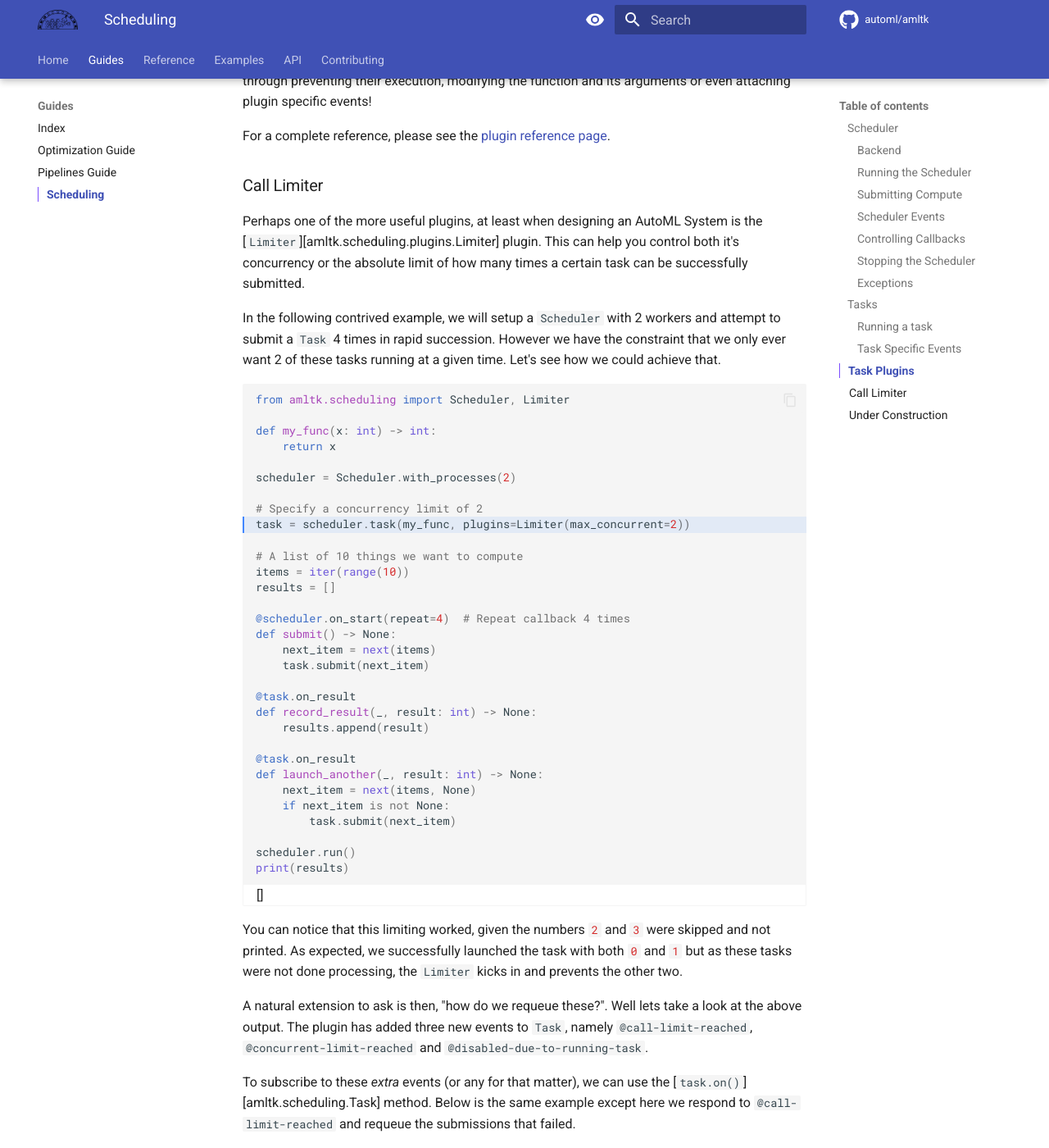
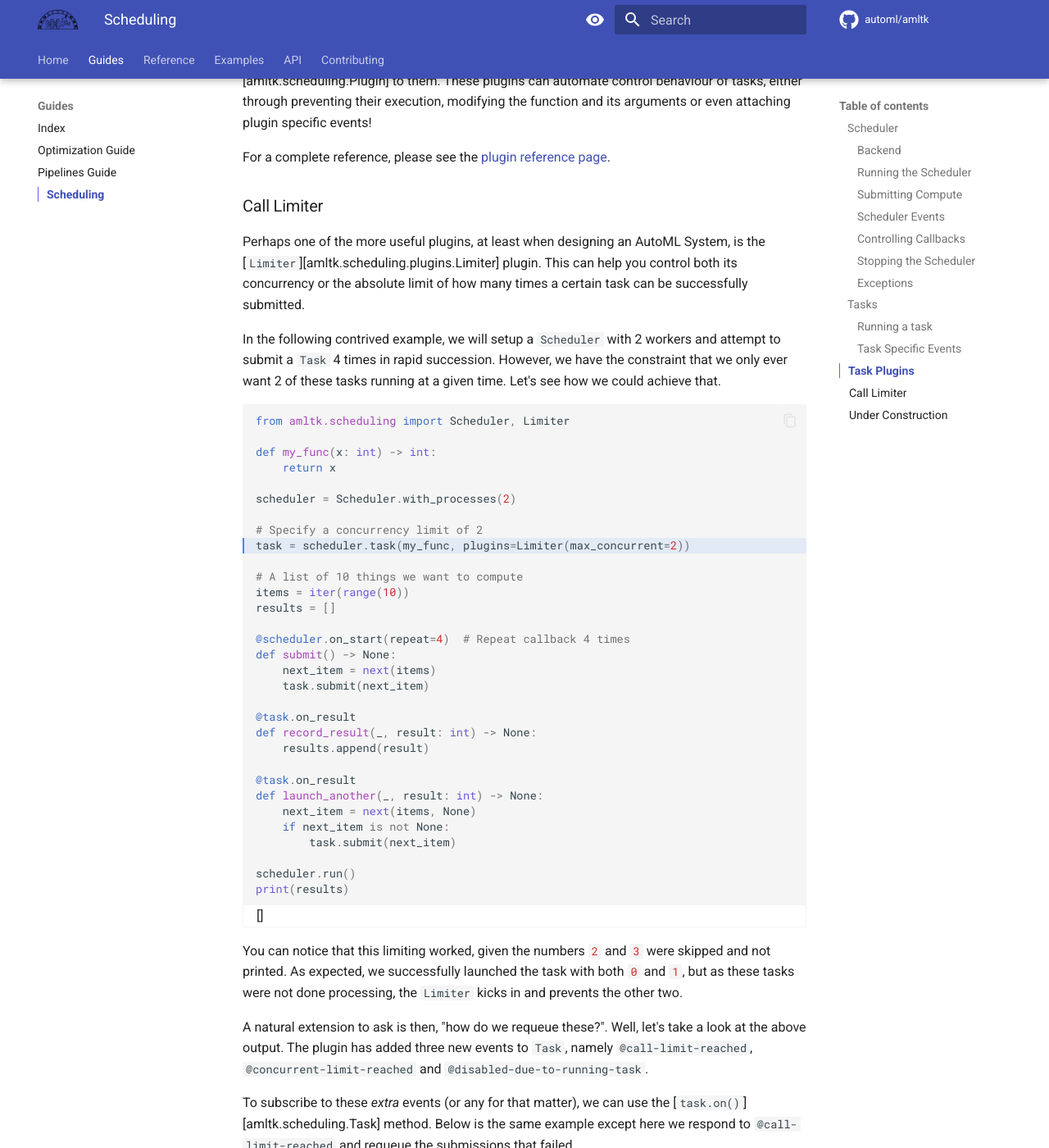
Before and after one commit to automl/amltk, an MkDocs documentation site: the page built from docs/guides/scheduling.md, in a window 1280 px wide and 1400 px high, scrolled down 9936 px. Shown: the whole window at 82% size. Built offline with MkDocs 1.6.1 and Material for MkDocs 9.7.7, drawn with Linux system fonts in a browser that asks for light colours; comment, search, counter and statistics services are not loaded; the version menu is left out; some of the changed text lies outside the part shown.

Commit message:
doc: Fix typos

````diff
--- a/docs/guides/scheduling.md
+++ b/docs/guides/scheduling.md
@@ -1,6 +1,6 @@
 AutoML-toolkit was designed to make offloading computation
 away from the main process __easy__, to foster increased ability for
-interact-ability deployment and control. At the same time,
+interact-ability, deployment and control. At the same time,
 we wanted to have an event based system to manage the complexity
 that comes with AutoML systems, all while making the API intuitive
 and extensible.
@@ -58,11 +58,11 @@
     or in a Notebook, simply leave it as the last object of a cell.
 
     You'll have to install with `amltk[jupyter]` or
-    `pip install rich[jupyter]` manually.k
+    `pip install rich[jupyter]` manually.
 
 ## Scheduler
 The core engine of the AutoML-Toolkit is the [`Scheduler`][amltk.scheduling.Scheduler].
-It purpose it to allow you to create workflows in an event driven manner. It does
+Its purpose is to allow you to create workflows in an event driven manner. It does
 this by allowing you to [`submit()`][amltk.scheduling.Scheduler.submit] functions
 with arguments to be computed in the background, while the main process can continue
 to do other work. Once this computation has completed, you can react with various
@@ -72,13 +72,13 @@
 
     If you're familiar with pythons `await/async` syntax, then this description
     might sound similar. The `Scheduler` is powered by an asynchronous event loop
-    but hides this complexity in it's API. We do have an asynchronous API which
+    but hides this complexity in its API. We do have an asynchronous API which
     we will discuss later.
 
 ### Backend
 
 The first thing to do is define where this computation should happen.
-A [`Scheduler`][amltk.scheduling.Scheduler] builds upon, an
+A [`Scheduler`][amltk.scheduling.Scheduler] builds upon an
 [`Executor`][concurrent.futures.Executor],
 an interface provided by python's [`concurrent.futures`][concurrent.futures]
 module. This interface is used to abstract away the details of how the
@@ -299,7 +298,7 @@
 
 === "`limit=`"
 
-    Limit the number of times a callback can be called, after which, the callback
+    Limit the number of times a callback can be called, after which the callback
     will be ignored.
 
     ```python exec="true" source="material-block" html="True" hl_lines="13"
@@ -382,7 +381,7 @@
 to process with no compute left to perform. This is the default behavior
 but can be controlled with [`run(end_on_empty=False)`][amltk.scheduling.Scheduler.run].
 
-However there are more explicit methods.
+However, there are more explicit methods.
 
 === "`scheduler.stop()`"
 
@@ -450,14 +449,14 @@
 
 ### Exceptions
 Dealing with exceptions is an important part of any AutoML system. It is important
-to clarify that there's two kinds of exceptions that can occur within the Scheduler.
+to clarify that there are two kinds of exceptions that can occur within the Scheduler.
 
 The 1st kind that can happen is within some function submitted with
 [`submit()`][amltk.scheduling.Scheduler.submit]. When this happens,
 the `@on_future_exception` will be emitted, passing the exception to the callback.
 
-By default, the `Scheduler` will then raise the exception that occured up to your program
-and end it's computations. This is done by setting
+By default, the `Scheduler` will then raise the exception that occurred up to your program
+and end its computations. This is done by setting
 [`#!python run(on_exception="raise")`][amltk.scheduling.Scheduler],
 the default, but it also takes two other possibilities:
 
@@ -489,12 +488,12 @@
 ```
 
 The second kind of exception that can happen is one that happens in the main process.
-For example this could happen in one of your callbacks or in the `Scheduler` itself (please raise an issue if this occurs!).
+For example, this could happen in one of your callbacks or in the `Scheduler` itself (please raise an issue if this occurs!).
 By default when you call [`run()`][amltk.scheduling.Scheduler.run] it will set
 `#!python run(on_exception="raise")` and raise the exception that occurred, with its traceback.
 This is to help you debug your program.
 
-You may also use `#!python run(on_exception="end")` which will just end the `Scheduler` and raise no exception,
+You may also use `#!python run(on_exception="end")`, which will just end the `Scheduler` and raise no exception,
 or use `#!python run(on_exception="ignore")`, in which case the `Scheduler` will continue on with whatever events
 are next to process.
 
@@ -560,8 +559,8 @@
 events it defines. This allows us to react to certain tasks themselves, and not generally
 everything that may pass through the `Scheduler`.
 
-In the below example, we'll do two things. First is we'll create a `Task` and react to
-it's events, but also use the `Scheduler` directly and use `submit()`. Then we'll see
+In the below example, we'll do two things. First, we'll create a `Task` and react to
+its events, but also use the `Scheduler` directly and use `submit()`. Then we'll see
 how the callbacks reacted to different events.
 
 
@@ -667,13 +666,13 @@
 For a complete reference, please see the [plugin reference page](../reference/scheduling/plugins.md).
 
 ### Call Limiter
-Perhaps one of the more useful plugins, at least when designing an AutoML System is the
+Perhaps one of the more useful plugins, at least when designing an AutoML System, is the
 [`Limiter`][amltk.scheduling.plugins.Limiter] plugin. This can help you control
-both it's concurrency or the absolute limit of how many times a certain task can be
+both its concurrency or the absolute limit of how many times a certain task can be
 successfully submitted.
 
 In the following contrived example, we will setup a `Scheduler` with 2 workers and attempt
-to submit a `Task` 4 times in rapid succession. However we have the constraint that we
+to submit a `Task` 4 times in rapid succession. However, we have the constraint that we
 only ever want 2 of these tasks running at a given time. Let's see how we could achieve that.
 
 ```python exec="true" source="material-block" html="True" hl_lines="9"
@@ -714,10 +713,10 @@
 
 You can notice that this limiting worked, given the numbers `#!python 2` and `#!python 3`
 were skipped and not printed. As expected, we successfully launched the task with both
-`#!python 0` and `#!python 1` but as these tasks were not done processing, the `Limiter`
+`#!python 0` and `#!python 1`, but as these tasks were not done processing, the `Limiter`
 kicks in and prevents the other two.
 
-A natural extension to ask is then, "how do we requeue these?". Well lets take a look at the above
+A natural extension to ask is then, "how do we requeue these?". Well, let's take a look at the above
 output. The plugin has added three new events to `Task`, namely
 `@call-limit-reached`, `@concurrent-limit-reached` and `@disabled-due-to-running-task`.
 
````
Also changed, not shown: other parts of docs/guides/scheduling.md (+12 -13 lines), docs/guides/pipelines.md (+16 -15 lines).
